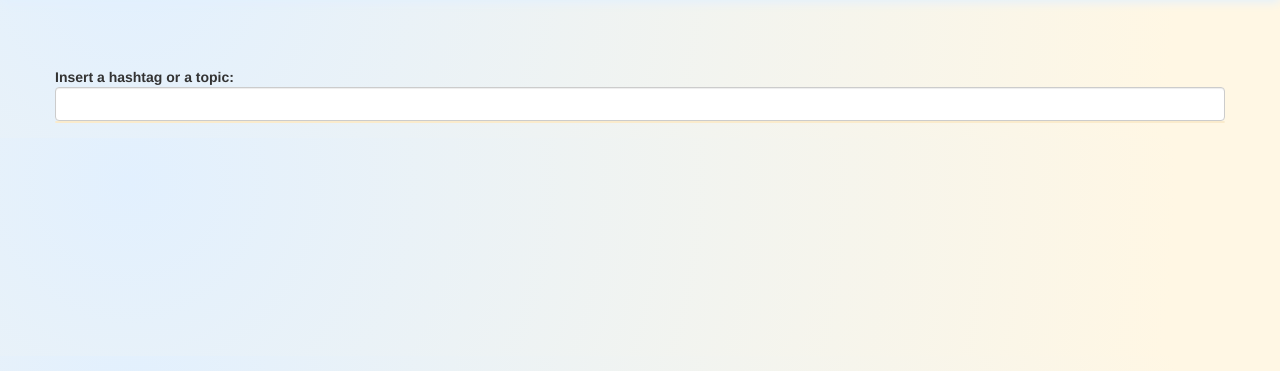
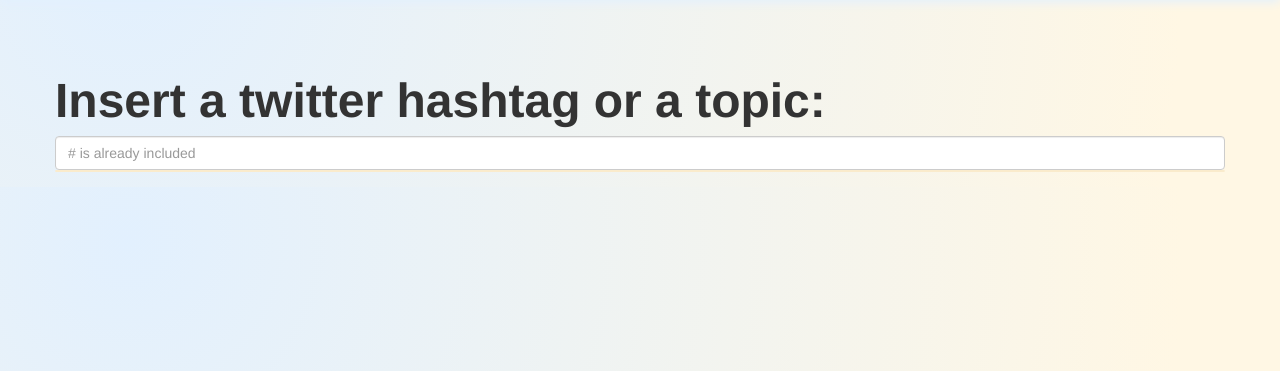
Before and after one commit to gjdandin/twitter-sentiment-analysis-website, a Flask app: template templates/percentage.html in a window 1280 px wide. Shown: the part 80-451 px from the top of the page. Run offline with Flask 2, Linux system fonts and the light colour scheme; the template is opened without the code that fills it, so the values that code supplies are empty; some libraries are stand-ins or nearby versions.

Commit message:
moved css

```diff
--- /dev/null
+++ b/templates/css/main.css
@@ -0,0 +1,94 @@
+/*Background */
+body {
+    background-image: radial-gradient( circle farthest-corner at 10% 20%,  rgba(226,240,254,1) 0%, rgba(255,247,228,1) 90% );
+    font-family: 'Roboto Slab', serif;
+    line-height: 47.6px;
+}
+/* End Background */
+
+.samples {
+    display: flex;
+    flex-direction: column;
+    margin: auto;
+    align-items: center;
+}
+
+.sample {
+    width: 400px !important;
+}
+
+.alert alert-warning {
+    display:none;
+}
+
+.form-horizontal {
+    display:flex;
+    flex-direction: column;
+    justify-content: space-evenly;
+}
+
+.form-control {
+    font-size: 34px;
+    height: 104px;
+}
+
+.form-group {
+    margin-bottom: 4em;
+}
+
+#form-container {
+    margin-top:10em;
+}
+
+.control-label {
+    font-size: xxx-large;
+}
+
+#numsearch-input-div {
+    display:none
+}
+
+#piechart {
+    display: none;
+    justify-content: center;
+}
+
+#barchart {
+    display: none;
+    justify-content: center;
+}
+
+#twitter-samples {
+    display:none;
+    justify-content: center;
+}
+
+nav {
+    background-color: #212121;
+    height: 80px;
+    width: 100%;
+    left: 0;
+    top: 0;
+    z-index: 300;
+    box-shadow: 0px 2px 10px 0px rgba(226,240,254,1);
+    font-family: 'Playfair Display', serif;
+    position:fixed;
+    }
+
+/*Nav logo css*/
+nav .nav-logo {
+    float: left;
+    margin-left: 30px;
+}
+nav .nav-logo a {
+    font-size: 28px;
+    font-weight: 300;
+    line-height: 80px;
+    text-transform: uppercase;
+    color: #fff;
+    text-decoration: none;
+    letter-spacing: .5px;
+}
+nav .nav-logo img {
+    padding: 0 10px 10px 0;
+}
--- a/templates/percentage.html
+++ b/templates/percentage.html
@@ -2,90 +2,9 @@
 <html>
 <head>
     <link rel="stylesheet" type="text/css" href="https://cdnjs.cloudflare.com/ajax/libs/font-awesome/4.7.0/css/font-awesome.css">
+    <link rel="stylesheet" type="text/css" href="css/main.css">
     <link rel="stylesheet" href="https://stackpath.bootstrapcdn.com/bootstrap/3.3.1/css/bootstrap.min.css">
-    <link rel="stylesheet" href="css/navbar.css">
-    <style>
-        /*Background */
-        body {
-            background-image: radial-gradient( circle farthest-corner at 10% 20%,  rgba(226,240,254,1) 0%, rgba(255,247,228,1) 90% );
-        }
-        /* End Background */
-
-        .samples {
-            display: flex;
-            flex-direction: column;
-            margin: auto;
-            align-items: center;
-        }
-
-        .sample {
-            width: 400px !important;
-        }
-
-        .alert alert-warning {
-            display:none;
-        }
-
-        .form-horizontal {
-            display:flex;
-            flex-direction: column;
-            justify-content: space-evenly;
-        }
-
-        #form-container {
-            margin-top:10em;
-        }
-
-        #numsearch-input-div {
-            display:none
-        }
-
-        #piechart {
-            display: none;
-            justify-content: center;
-        }
-
-        #barchart {
-            display: none;
-            justify-content: center;
-        }
-
-        #twitter-samples {
-            display:none;
-            justify-content: center;
-        }
-
-        nav {
-            background-color: #212121;
-            height: 80px;
-            width: 100%;
-            left: 0;
-            top: 0;
-            z-index: 300;
-            box-shadow: 0px 2px 10px 0px rgba(226,240,254,1);
-            font-family: 'Playfair Display', serif;
-            position:fixed;
-            }
-
-        /*Nav logo css*/
-        nav .nav-logo {
-            float: left;
-            margin-left: 30px;
-        }
-        nav .nav-logo a {
-            font-size: 28px;
-            font-weight: 300;
-            line-height: 80px;
-            text-transform: uppercase;
-            color: #fff;
-            text-decoration: none;
-            letter-spacing: .5px;
-        }
-        nav .nav-logo img {
-            padding: 0 10px 10px 0;
-        }
-
-    </style>
+    <link href="https://fonts.googleapis.com/css2?family=Roboto+Slab:wght@200&display=swap" rel="stylesheet">
     <script>
         function getInputs() {
             let searchterm = $("#searchterm").val()
@@ -105,9 +24,9 @@
 
             let numsearch = $("#numsearch").val()
             if (numsearch != null) {
-                if (numsearch.valueOf() > 200 || numsearch.valueOf() <= 0) {
+                if (numsearch.valueOf() > 100 || numsearch.valueOf() <= 0) {
                     document.getElementById("numsearch-error-warning").style.display = 'block';
-                    document.getElementById("numsearch-error-warning").innerHTML = "<p>Insert a number of tweets between 1 and 200.</p>";
+                    document.getElementById("numsearch-error-warning").innerHTML = "<p>Insert a number of tweets between 1 and 100.</p>";
                     numsearch = 0;
                 }
             }
@@ -168,13 +87,13 @@
   <div class="container" id="form-container">
       <form class="form-horizontal" id="inputs">
           <div id="searchterm-input-div" class="form-group">
-              <label for="searchterm" class="control-label">Insert a hashtag or a topic:</label>
-              <input type="text" id="searchterm" name="searchterm" class="form-control" onchange="getInputs()">
+              <label for="searchterm" class="control-label">Insert a twitter hashtag or a topic:</label>
+              <input type="text" id="searchterm" name="searchterm" class="form-control" placeholder="# is already included" onchange="getInputs()">
               <div id="searchterm-error-warning" class="alert alert-warning" style="padding: 0px;margin-bottom: 0px"></div>
           </div>
           <div id="numsearch-input-div" class="form-group">
-              <label for="numsearch" class="control-label">Amount of tweets to analyze:</label>
-              <input type="text" id="numsearch" name="numsearch" class="form-control" onchange="getInputs()">
+              <label for="numsearch" class="control-label">How many tweets?</label>
+              <input type="text" id="numsearch" name="numsearch" class="form-control" placeholder="50 is a good amount to start with." onchange="getInputs()">
               <div id="numsearch-error-warning" class="alert alert-warning" style="padding: 0px;margin-bottom: 0px"></div>
           </div>
       </form>
```
Also changed, not shown: README.md.
